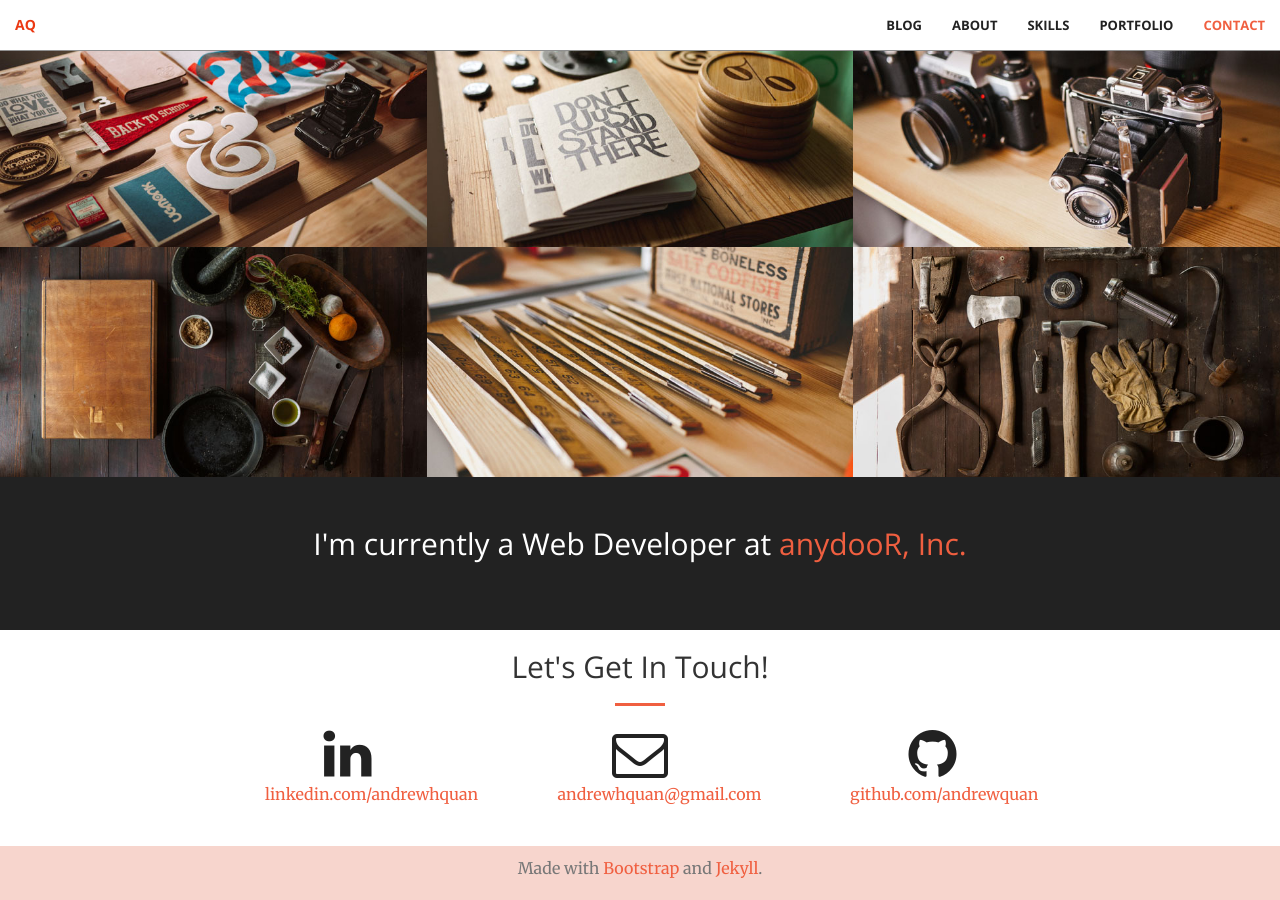
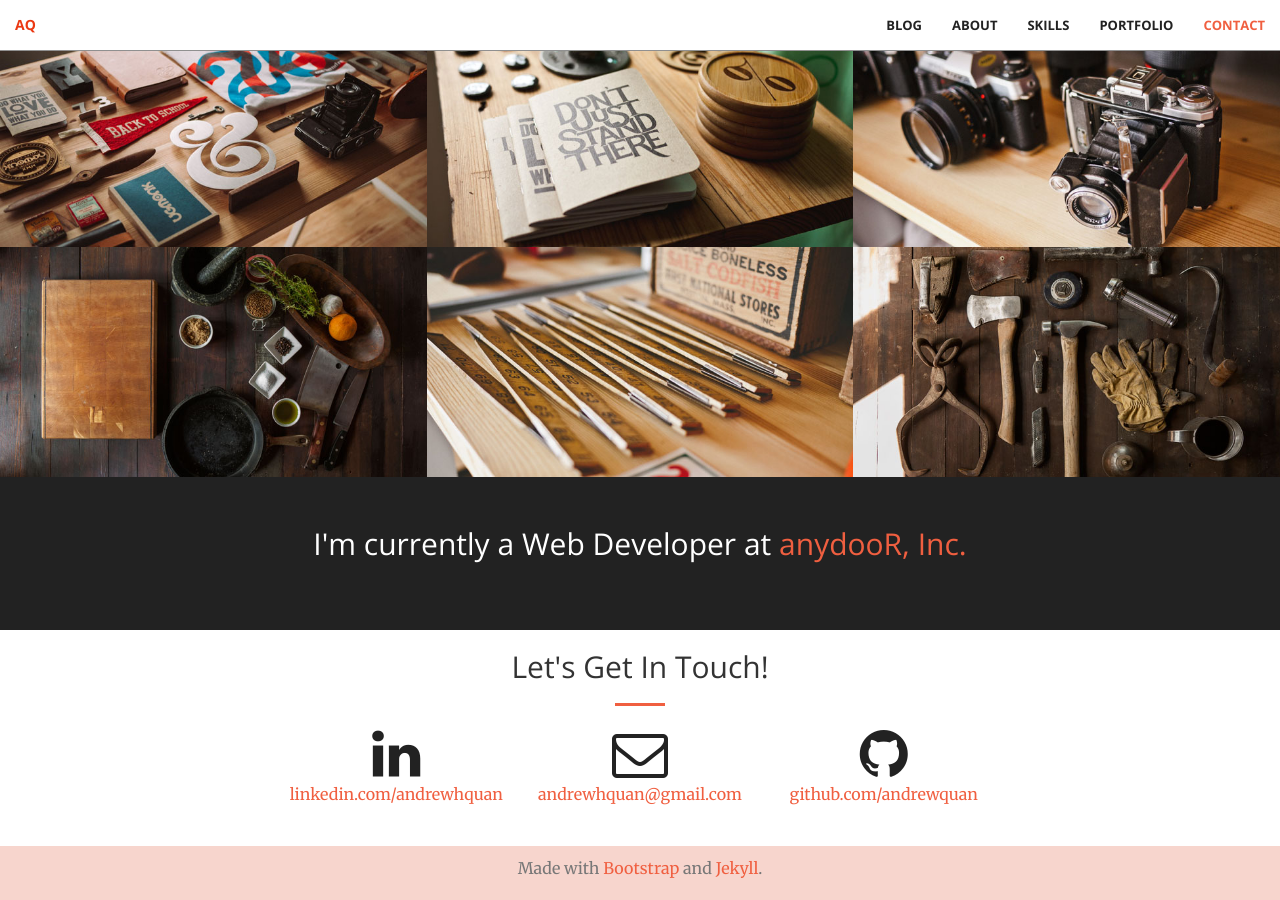
Before and after one commit to andrewquan/andrewquan.github.io, a Jekyll site: the page built from index.html, in a window 1280 px wide and 900 px high, scrolled down 1861 px. Built offline with Jekyll 4.4.1, drawn with Linux system fonts in a browser that asks for light colours.

Commit message:
fix alignment for contact info

```diff
--- a/_includes/contact.html
+++ b/_includes/contact.html
@@ -1,28 +1,29 @@
 <section id="contact">
-  <div class="container">
+  <div class="container contact-me">
     <div class="row">
-      <div class="col-lg-8 col-lg-offset-2 text-center">
+      <div class="col-lg-12 text-center">
         <h2 class="section-heading">Let's Get In Touch!</h2>
         <hr class="primary">
         <p></p>
       </div>
-    <div class="col-lg-2 col-lg-offset-2 text-center">
+      <div class="col-lg-3 col-lg-offset-2 text-center">
         <a href="https://linkedin.com/{{ site.linkedin_username }}">
           <i class="fa fa-linkedin fa-3x wow bounceIn" data-wow-delay=".1s"></i>
           <p>{{ site.linkedin_url }}</p>
         </a>
       </div>
-    <div class="col-lg-2 col-lg-offset-1 text-center">
+      <div class="col-lg-4 col-lg-pull-1 text-center">
         <a href="mailto:{{ site.email }}">
           <i class="fa fa-envelope-o fa-3x wow bounceIn" data-wow-delay=".1s"></i>
           <p>{{ site.email }}</p>
         </a>
       </div>
-    <div class="col-lg-2 col-lg-offset-1 text-center">
+      <div class="col-lg-3 col-lg-pull-2 text-center">
         <a href="https://github.com/{{ site.github_username }}">
         <i class="fa fa-github fa-3x wow bounceIn" data-wow-delay=".1s"></i>
           <p>{{ site.github_url }}</p>
         </a>
       </div>
     </div>
+  </div>
 </section>
```
Also changed, not shown: 1 other file. Lines whose indentation alone changed are shown as unchanged.
